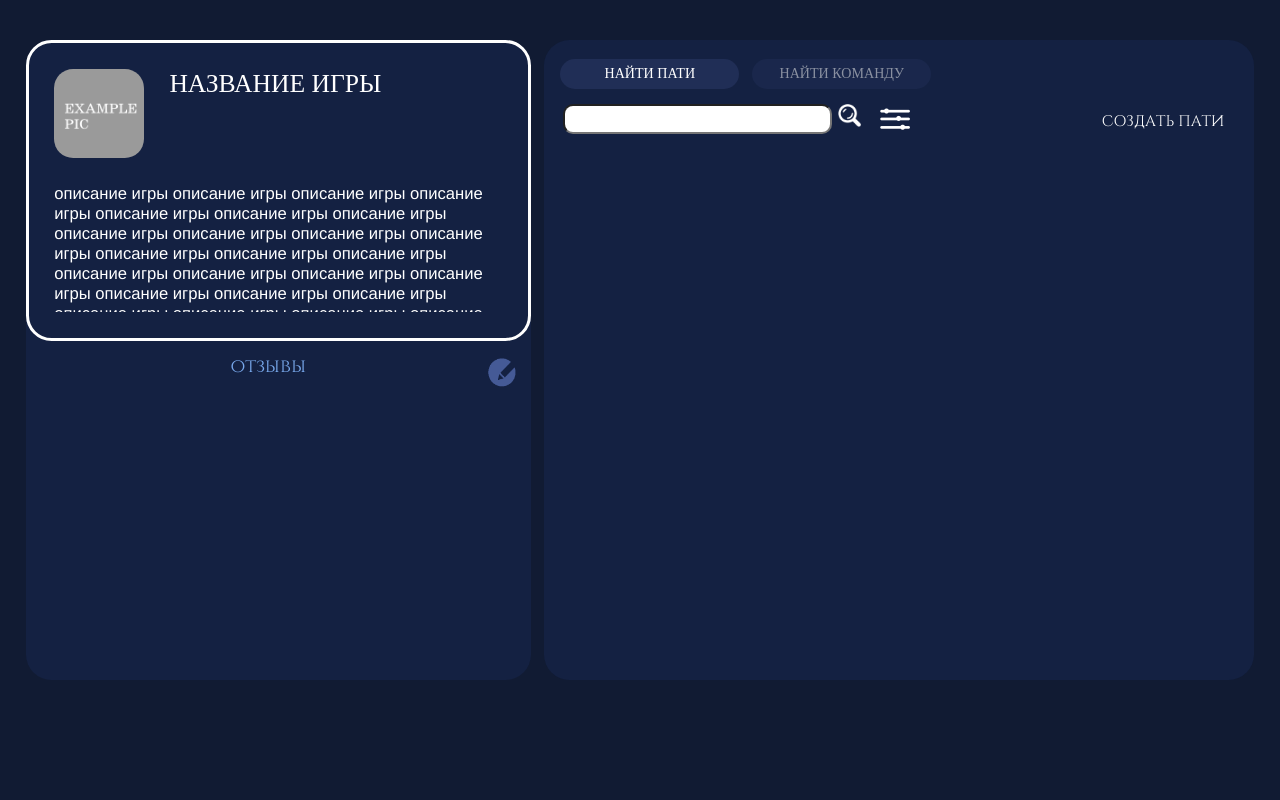
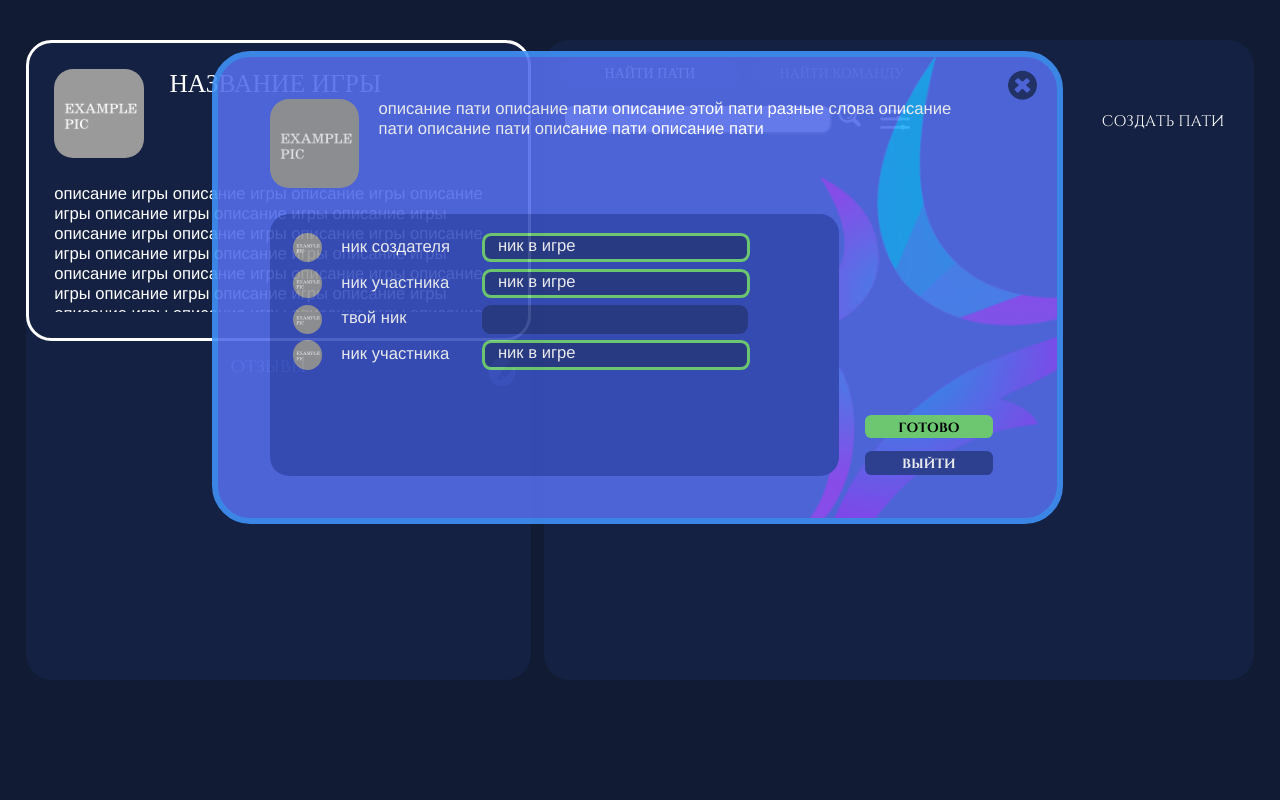
Before and after one commit to xxxmkxxx/TeamSE, a PHP site: page /Application/Src/html/game.html in a window 1280 px wide. Shown: the part 74-874 px from the top of the page. Run offline with PHP 8.4, Linux system fonts and the light colour scheme; data that the repository does not hold is empty; some web fonts are replaced.

Commit message:
Добавила форму пати, она не закоменчена, нужно разобраться с ее появлением  по нажатию на иконку входа в пати

```diff
--- a/Application/Src/Css/game.css
+++ b/Application/Src/Css/game.css
@@ -541,12 +541,24 @@ main{
 	cursor: pointer;
 }
 
-.close {
+.close_party_creator {
 	margin-left: 43vw;
 	margin-top: 0.9vw;
 }
 
-.close > img{
+.close_party_creator > img{
+	width: 2.5vw;
+	height: 2.5vw;
+	cursor: pointer;
+}
+
+.close_party_form{
+	margin-left: 61.5vw;
+	margin-top: 0.9vw;
+}
+
+
+.close_party_form > img{
 	width: 2.5vw;
 	height: 2.5vw;
 	cursor: pointer;
@@ -634,7 +646,177 @@ outline: none;
 	margin-top: 2.5vw;
 }
 
+.party_form{
+	width: 65.5vw;
+	height: 36vw;
+	position: absolute;
+	background-image: url("../images/background1.png");
+	/*background-color: #455BC7;*/
+	background-size: 110%;
+	z-index: 1;
+	border-style: solid;
+	border-radius: 3vw;
+	border-color: #4092F7;
+	border-width: 0.5vw;
+	opacity: 90%;
+	margin-left: 16.6vw;
+	margin-top: 4vw;
+	/*display: none;*/
+	flex-direction: column;
+}
 
+.party_data{
+	display: flex;
+	flex-direction: row;
+	height: 9vw;
+	margin-top: -0.5vw;
+	/*background-color: red;*/
+}
+
+.party_icon{
+	margin-left: 4vw;
+}
+
+.party_icon > img {
+	width: 7vw;
+	height: 7vw;
+	border-radius: 1.5vw;
+}
+
+.party_descriprion{
+	height: 7vw;
+	width: 45vw;
+	padding-right: 1vw;
+	margin-left: 1.5vw;
+	font-family: othertext;
+	color: white;
+	font-size: 1.3vw;
+	overflow-x: auto;
+	word-wrap: break-word;
+}
+
+.party_descriprion::-webkit-scrollbar {
+    width: 1.5vw;
+    background-color: #4256B7;
+    border-radius: 2.5vw;
+}
+.party_descriprion::-webkit-scrollbar-thumb {
+    background-color: #4F66D7;
+  	border-radius: 2.5vw;
+}
+
+.party_сontent{
+	display: flex;
+	flex-direction: row;
+}
+
+.party_members_form{
+	background-color: #3950BE;
+	width: 43vw;
+	height: 17.5vw;
+	margin-left: 4vw;
+	border-radius: 1.5vw;
+	padding-top: 1.5vw;
+	padding-bottom: 1.5vw;
+	padding-left: 1.5vw;
+	overflow-y: scroll;
+}
+
+.party_member_row{
+	display: flex;
+	flex-direction: row;
+	height: 2.3vw;
+	margin-bottom: 0.5vw;
+	/*background-color: red;*/
+}
+
+.party_member_icon > img {
+	width: 2.3vw;
+	height: 2.3vw;
+	border-radius: 10vw;
+	margin-left: 0.3vw;
+}
+
+.party_member_name{
+	width: 9.5vw;
+	margin-left: 1.5vw;
+	margin-top: 0.3vw;
+	font-family: othertext;
+	color: white;
+	font-size: 1.3vw;
+	overflow: hidden;
+}
+
+.game_nick{
+	width: 18.5vw;
+	margin-left: 1.5vw;
+	font-family: othertext;
+	color: white;
+	font-size: 1.3vw;
+	background-color: #2B3E8A;
+	padding-left: 1vw;
+	padding-right: 1vw;
+	border-radius: 0.7vw;
+	border-style: solid;
+	border-color: #76D874;
+}
+
+.game_nick_input{
+	width: 18.5vw;
+	margin-left: 1.5vw;
+	font-family: othertext;
+	color: white;
+	font-size: 1.3vw;
+	background-color: #2B3E8A;
+	padding-left: 1vw;
+	padding-right: 1vw;
+	border-radius: 0.7vw;
+	border-style: solid;
+	border-color: #2B3E8A;
+}
+
+.party_members_form::-webkit-scrollbar {
+    width: 1.5vw;
+    background-color: #4256B7;
+    border-radius: 2.5vw;
+}
+.party_members_form::-webkit-scrollbar-thumb {
+    background-color: #4F66D7;
+  	border-radius: 2.5vw;
+}
+
+.party_buttons{
+	display: flex;
+	flex-direction: column;
+	margin-top: 15.7vw;
+	margin-left: 2vw;
+}
+
+.ready_button{
+	background-color: #77D976;
+	border: none;
+	width: 10vw;
+	margin-bottom: 1vw;
+	padding-top: 0.3vw;
+	padding-bottom: 0.3vw;
+	font-family: MainBoldFont;
+	border-radius: 0.5vw;
+	cursor: pointer;
+}
+
+
+.exit_button{
+	background-color: #304398;
+	color: white;
+	border: none;
+	width: 10vw;
+	margin-bottom: 1vw;
+	padding-top: 0.3vw;
+	padding-bottom: 0.3vw;
+	font-family: MainBoldFont;
+	border-radius: 0.5vw;
+	cursor: pointer;
+}
 
 
 .vl {
--- a/Application/Src/html/game.html
+++ b/Application/Src/html/game.html
@@ -45,7 +45,7 @@
 		<form action="temp.php" method="post"> <!-- форма создания пати -->
 
 				<div class = "create_party_form">
-					<div class = "close" onclick = "close_party_creator()"> <img src="../images/close_icon.png"> </div>
+					<div class = "close_party_creator" onclick = "close_party_creator()"> <img src="../images/close_icon.png"> </div>
 
 					<div class = "cre_row">
 						<span class = "privacy_name" style = "margin-top: 0vw"> Приватность: </span>
@@ -71,6 +71,65 @@
 					<button name = "create_party" class = "create_button"> СОЗДАТЬ ПАТИ</button>
 				</div>
 		</form>
+
+
+
+		<form action = "temp.php" method="post"> <!-- форма пати -->
+			<div class = "party_form">
+
+				<div class = "close_party_form" onclick = "close_party_form()"> <img src="../images/close_icon.png"> </div>
+
+				<div class = "party_data">
+					<div class = "party_icon">
+						<img src="../images/example_pic.png">
+					</div>
+
+					<div class = "party_descriprion">
+						описание пати описание пати описание  этой пати  разные слова описание пати описание пати описание пати описание пати
+					</div>
+
+				</div>
+
+				<div class = "party_сontent">
+					<div class = "party_members_form">
+
+						<div class =  "party_member_row"> <!-- пример создателя  -->
+							<div class =  "party_member_icon"> <img src="../images/example_pic.png">  </div>
+							<div class =  "party_member_name"> ник создателя </div>
+							<div class = "game_nick"> ник в игре </div>
+						</div>
+
+						<div class =  "party_member_row"> <!-- пример участника  -->
+							<div class =  "party_member_icon"> <img src="../images/example_pic.png">  </div>
+							<div class =  "party_member_name"> ник участника </div>
+							<div class = "game_nick"> ник в игре </div>
+						</div>
+
+						<div class =  "party_member_row"> <!-- пример ТВОЕГО ПОЛЯ  -->
+							<div class =  "party_member_icon"> <img src="../images/example_pic.png">  </div>
+							<div class =  "party_member_name"> твой ник </div>
+							<input type="text" name = "game_nick" class = "game_nick_input">
+						</div>
+
+						<div class =  "party_member_row"> <!-- пример участника  -->
+							<div class =  "party_member_icon"> <img src="../images/example_pic.png">  </div>
+							<div class =  "party_member_name"> ник участника </div>
+							<div class = "game_nick"> ник в игре </div>
+						</div>
+
+
+
+					</div>
+
+					<div class = "party_buttons">
+						<button name = "ready_button" class = "ready_button"> ГОТОВО </button>
+						<button name = "exit_button" class = "exit_button"> ВЫЙТИ </button>
+					</div>
+				</div>
+
+			</div>
+		</form>
+
 
 
 		<form action="temp.php" method="post"> <!-- фильтры выбора пати -->
@@ -174,6 +233,7 @@
 				<div class = "com_party_place" id="com_party_place">
 
 					<div class = "row1" id="rowParty">
+
 					</div>
 
 				</div>
```
